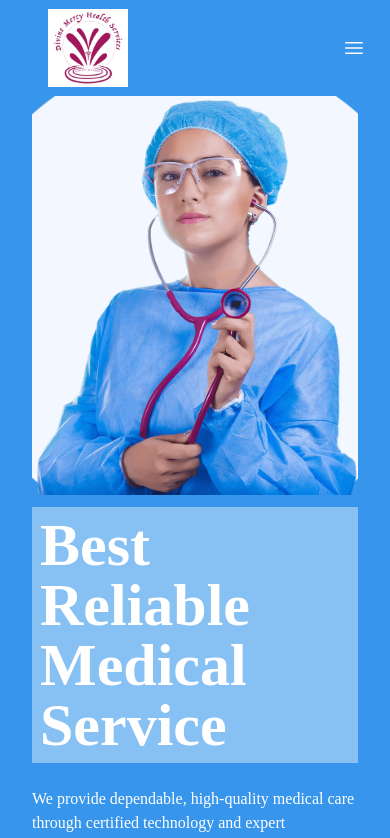
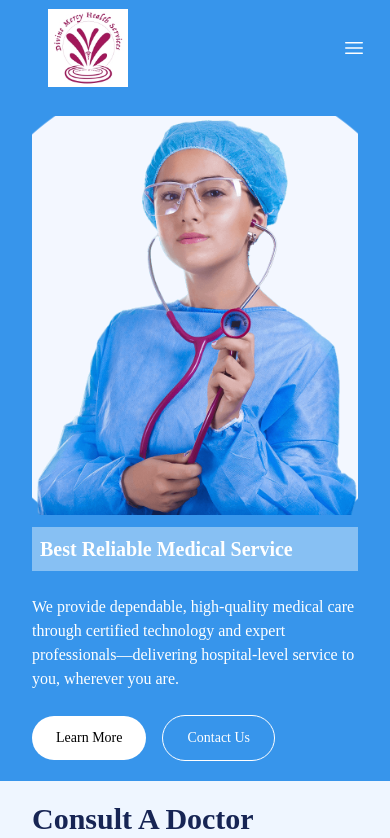
Before and after one commit to Enochkamsuan/dmsh, a React (Create React App) app: page / in a window 390 px wide. Shown: the top 838 px of the page. Built offline with nearby package versions, Linux system fonts and the light colour scheme.

Commit message:
list disc remove in small device at footer

```diff
--- a/src/components/navigation/footer.jsx
+++ b/src/components/navigation/footer.jsx
@@ -84,7 +84,7 @@ const Footer = () => {
           </div>
         </div>
       </div>
-      <ul className="list-disc flex justify-center items-center gap-7">
+      <ul className="md:list-disc whitespace-nowrap mt-5 md:mt-0 flex justify-center items-center gap-7">
          <li className="font-Manrope text-white text-sm">Copyright &copy; 2025</li>
          <li className="font-Manrope text-white text-sm">DHMS</li>
          <li className="font-Manrope text-white text-sm">All rights reserved</li>
--- a/src/pages/home.jsx
+++ b/src/pages/home.jsx
@@ -14,7 +14,7 @@ const Home = () => {
   return (
     <div>
       <section className="hero">
-        <div className="bg-primary h-screen px-8 md:px-16 lg:px-24">
+        <div className="bg-primary px-8 md:px-16 lg:px-24 py-5 md:py-0">
           <div className="grid grid-cols-1 md:grid-cols-1 lg:grid-cols-2 items-center gap-3">
             <div
               style={{ backgroundImage: `url(${hero_2})` }}
@@ -27,7 +27,7 @@ const Home = () => {
               />
             </div>
             <div>
-              <div className="bg-white/40 text-6xl font-Manrope font-bold text-white p-2">
+              <div className="bg-white/40 text-xl md:text-2xl lg:text-6xl font-Manrope font-bold text-white p-2">
                 Best Reliable Medical Service
               </div>
               <div className="font-Manrope text-base font-normal text-white py-6">
@@ -51,7 +51,6 @@ const Home = () => {
           </div>
         </div>
       </section>
-
       <section className="bg-blue-50 px-8 md:px-16 lg:px-24 py-5 md:py-16 lg-py-20">
         <div className="grid grid-cols-1 md:grid-cols-1 lg:grid-cols-2 items-center gap-3">
           <div>
@@ -110,7 +109,7 @@ const Home = () => {
         </div>
       </section>
       <section className="px-8 md:px-16 lg:px-24 py-5 md:py-16 lg-py-20">
-        <div className="text-center text-blue-900 text-5xl font-Manrope font-semibold mb-4 md:mb-11">
+        <div className="text-center text-blue-900 text-xl md:text-2xl lg:text-5xl font-Manrope font-semibold mb-4 md:mb-11">
           Our Best services
         </div>
         <ServiceCards />
@@ -126,7 +125,7 @@ const Home = () => {
             <DoctorsCard />
           </div>
           <div>
-            <div className="bg-white/40 text-6xl font-Manrope font-bold text-white p-2">
+            <div className="bg-white/40 text-xl md:text-2xl lg:text-6xl font-Manrope font-bold text-white p-2">
               Meet Our Expert Doctors
             </div>
             <div className="font-Manrope text-base font-normal tracking-[1px] text-white py-6">
@@ -159,7 +158,7 @@ const Home = () => {
         </div>
       </section>
       <section className="px-8 md:px-16 lg:px-24 py-5 md:py-16 lg-py-20">
-        <div className="text-5xl text-blue-950 font-Manrope text-center font-bold mb-16">
+        <div className="text-xl md:text-2xl lg:text-5xl text-blue-950 font-Manrope text-center font-bold mb-16">
           What our patients Says
         </div>
         <div className="text-slate-500 leading-7 font-Manrope text-center mb-16">
```
